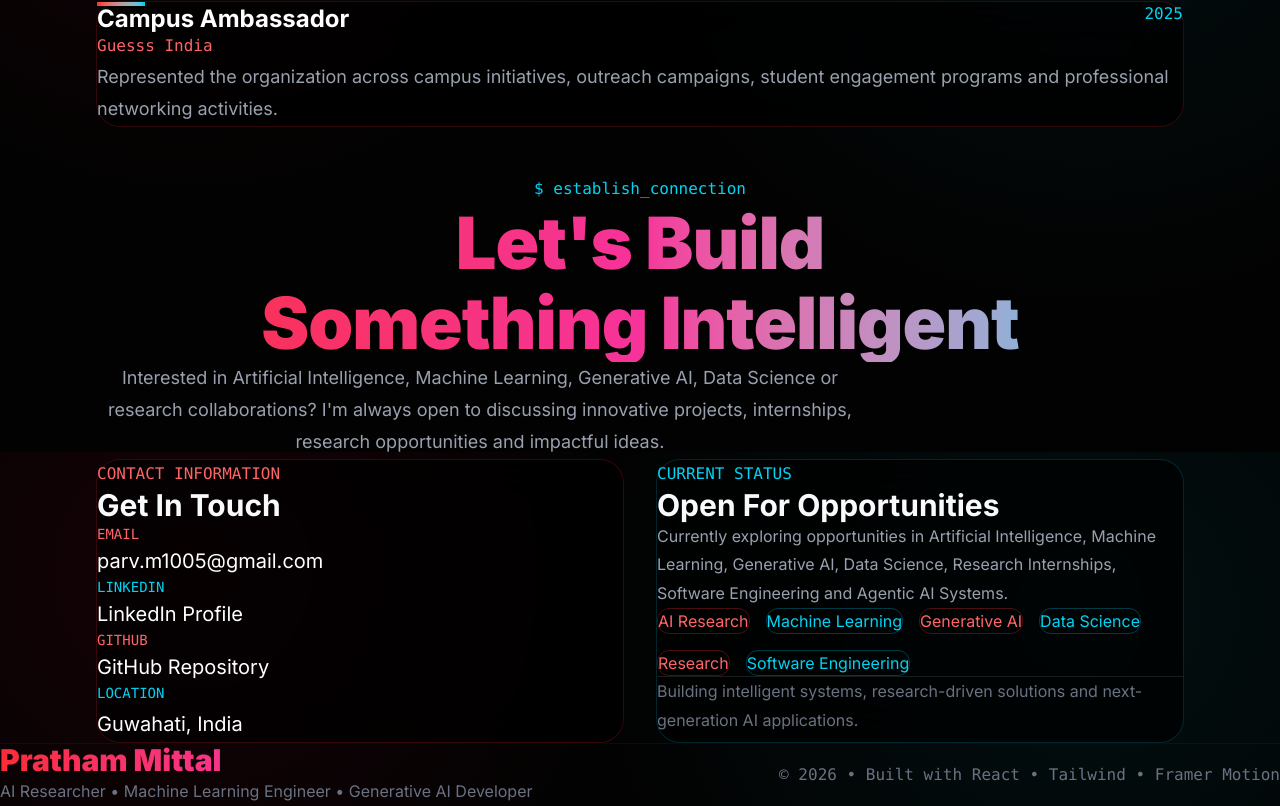
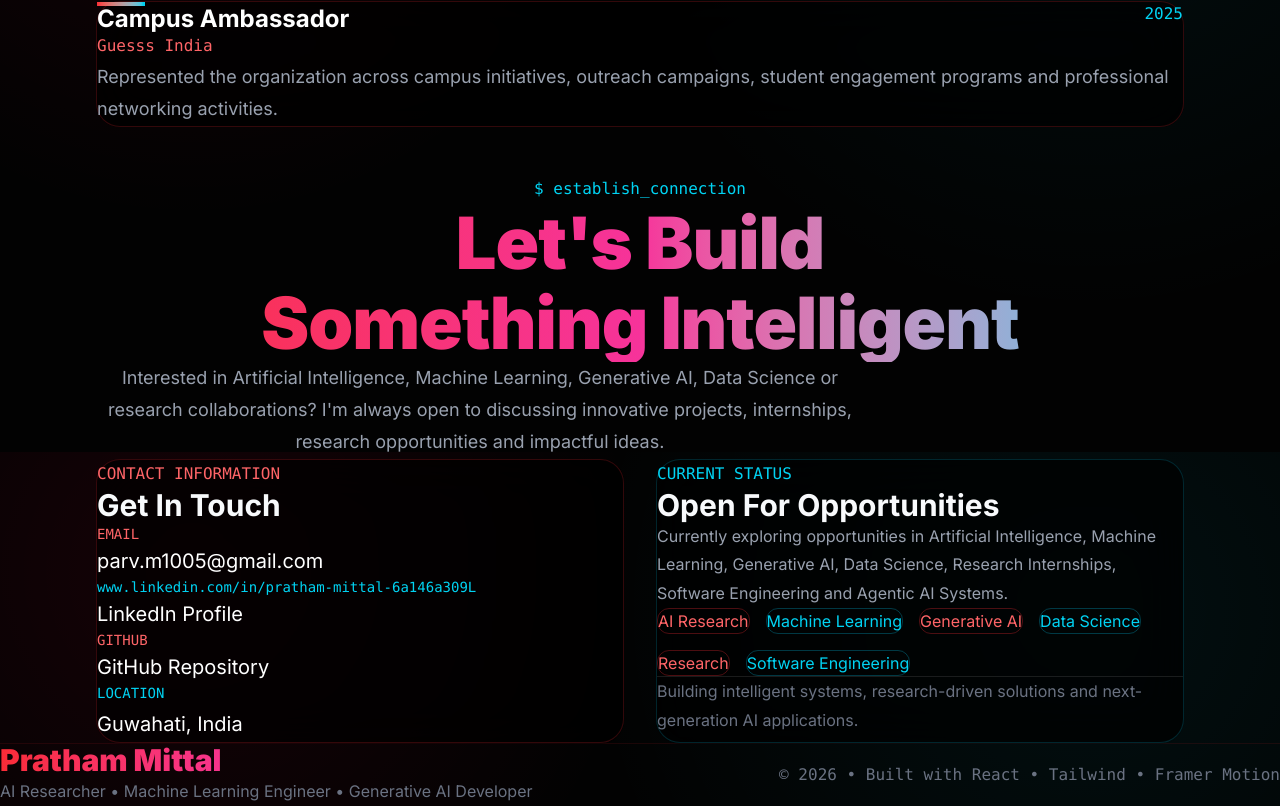
Before and after one commit to pratham-1005/portfolio, a React (Vite) app: page / in a window 1280 px wide. Shown: the part 5148-5954 px from the top of the page. Built offline with nearby package versions, Linux system fonts and the light colour scheme.

Commit message:
updated portfolio

```diff
--- a/src/components/Contact.jsx
+++ b/src/components/Contact.jsx
@@ -120,7 +120,7 @@
 
               <div>
                 <p className="text-cyan-400 font-mono text-sm mb-2">
-                  LINKEDIN
+                  www.linkedin.com/in/pratham-mittal-6a146a309L
                 </p>
 
                 <a
```
